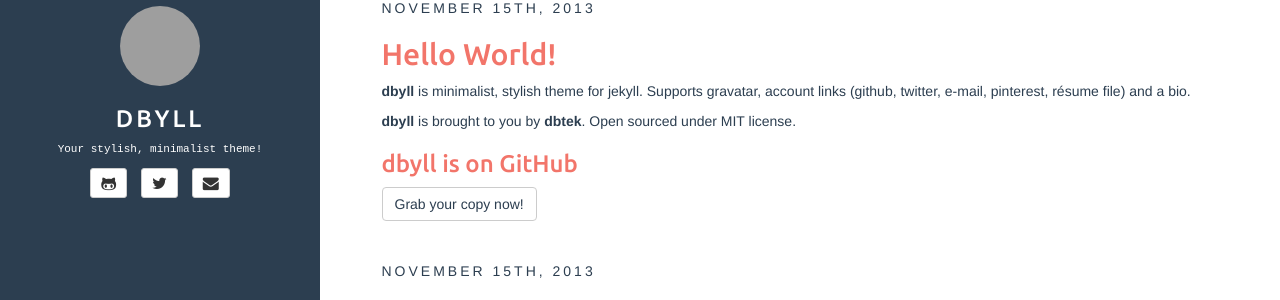
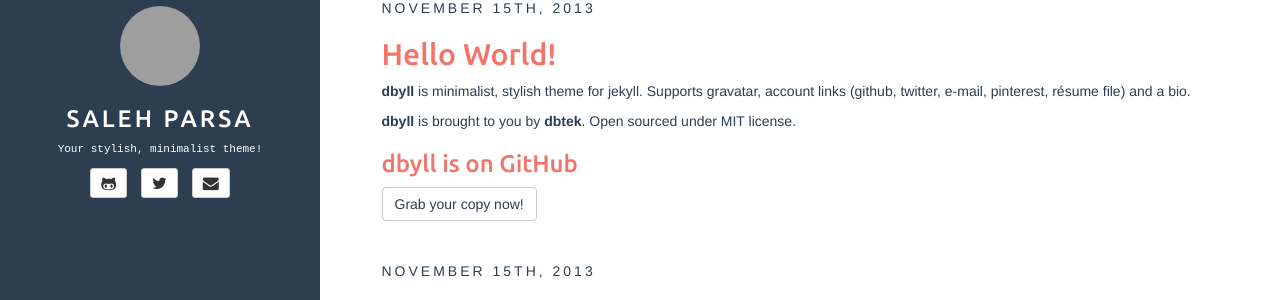
Before and after one commit to salehparsa/salehparsa.github.io, a Jekyll site: the page built from index.html, in a window 1280 px wide. Shown: the part 122-422 px from the top of the page. Built offline with Jekyll 4.4.1, drawn with Linux system fonts in a browser that asks for light colours; the list of posts is cut into pages by our own code; grey boxes are pictures that could not be loaded.

Commit message:
Fixed Title

```diff
--- a/_config.yml
+++ b/_config.yml
@@ -7,7 +7,7 @@ highlighter: rouge
 markdown: kramdown
 disqus: dbyll
 google_analytics: dbyll
-title: dbyll
+title: Saleh Parsa
 
 defaults:
   -
```
